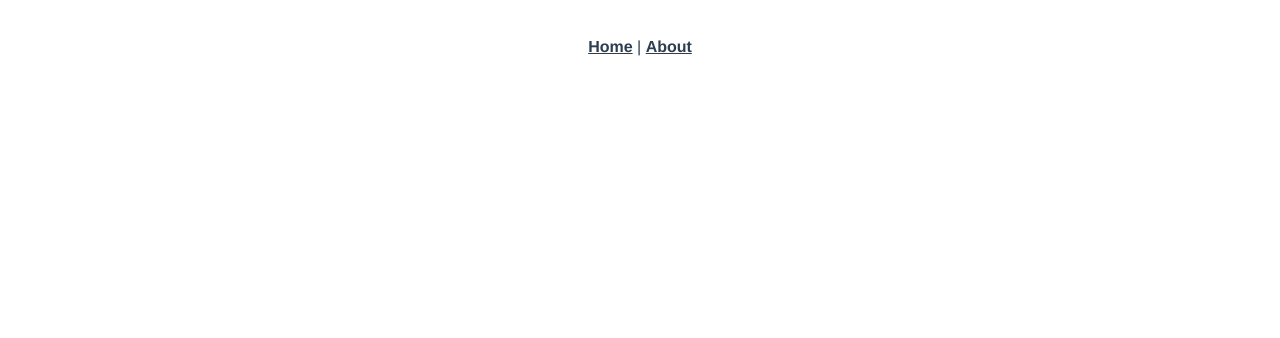
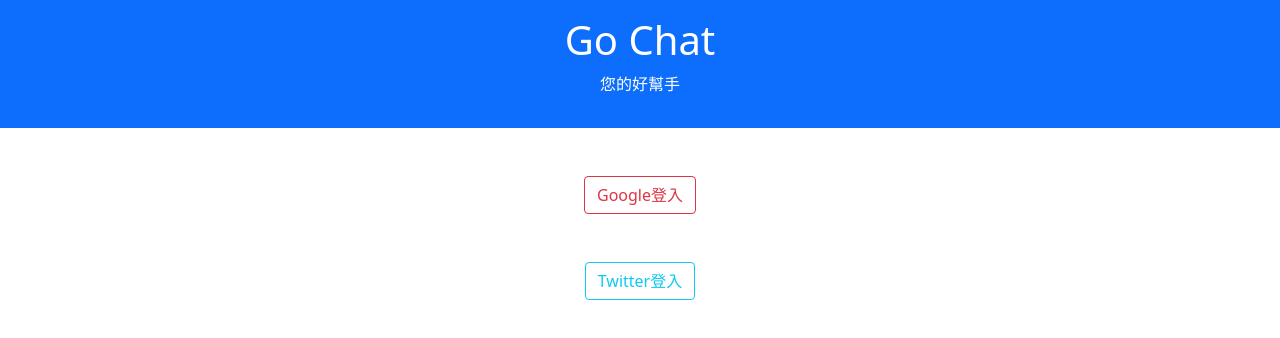
Before and after one commit to y75434/chatApp, a Vue app: page /login in a window 1280 px wide. Shown: the top 338 px of the page. Built offline with nearby package versions, Linux system fonts and the light colour scheme.

Commit message:
設定登入頁

```diff
--- a/package.json
+++ b/package.json
@@ -9,8 +9,10 @@
   },
   "dependencies": {
     "core-js": "^3.6.5",
+    "firebase": "^8.3.1",
     "vue": "^2.6.11",
-    "vue-router": "^3.2.0"
+    "vue-router": "^3.2.0",
+    "vuex": "^3.6.2"
   },
   "devDependencies": {
     "@vue/cli-plugin-babel": "~4.5.0",
--- a/public/index.html
+++ b/public/index.html
@@ -6,12 +6,18 @@
     <meta name="viewport" content="width=device-width,initial-scale=1.0">
     <link rel="icon" href="<%= BASE_URL %>favicon.ico">
     <title><%= htmlWebpackPlugin.options.title %></title>
+    <!-- CSS only -->
+    <link href="https://cdn.jsdelivr.net/npm/bootstrap@5.0.0-beta3/dist/css/bootstrap.min.css" rel="stylesheet" integrity="sha384-eOJMYsd53ii+scO/bJGFsiCZc+5NDVN2yr8+0RDqr0Ql0h+rP48ckxlpbzKgwra6" crossorigin="anonymous">
   </head>
   <body>
     <noscript>
       <strong>We're sorry but <%= htmlWebpackPlugin.options.title %> doesn't work properly without JavaScript enabled. Please enable it to continue.</strong>
     </noscript>
     <div id="app"></div>
+
+
     <!-- built files will be auto injected -->
+    <!-- JavaScript Bundle with Popper -->
+  <script src="https://cdn.jsdelivr.net/npm/bootstrap@5.0.0-beta3/dist/js/bootstrap.bundle.min.js" integrity="sha384-JEW9xMcG8R+pH31jmWH6WWP0WintQrMb4s7ZOdauHnUtxwoG2vI5DkLtS3qm9Ekf" crossorigin="anonymous"></script>
   </body>
 </html>
--- a/src/App.vue
+++ b/src/App.vue
@@ -1,32 +1,9 @@
 <template>
   <div id="app">
-    <div id="nav">
-      <router-link to="/">Home</router-link> |
-      <router-link to="/about">About</router-link>
-    </div>
     <router-view/>
   </div>
 </template>
 
 <style>
-#app {
-  font-family: Avenir, Helvetica, Arial, sans-serif;
-  -webkit-font-smoothing: antialiased;
-  -moz-osx-font-smoothing: grayscale;
-  text-align: center;
-  color: #2c3e50;
-}
 
-#nav {
-  padding: 30px;
-}
-
-#nav a {
-  font-weight: bold;
-  color: #2c3e50;
-}
-
-#nav a.router-link-exact-active {
-  color: #42b983;
-}
 </style>
--- a/src/components/HelloWorld.vue
+++ b/src/components/HelloWorld.vue
@@ -1,33 +1,5 @@
 <template>
-  <div class="hello">
-    <h1>{{ msg }}</h1>
-    <p>
-      For a guide and recipes on how to configure / customize this project,<br>
-      check out the
-      <a href="https://cli.vuejs.org" target="_blank" rel="noopener">vue-cli documentation</a>.
-    </p>
-    <h3>Installed CLI Plugins</h3>
-    <ul>
-      <li><a href="https://github.com/vuejs/vue-cli/tree/dev/packages/%40vue/cli-plugin-babel" target="_blank" rel="noopener">babel</a></li>
-      <li><a href="https://github.com/vuejs/vue-cli/tree/dev/packages/%40vue/cli-plugin-router" target="_blank" rel="noopener">router</a></li>
-      <li><a href="https://github.com/vuejs/vue-cli/tree/dev/packages/%40vue/cli-plugin-eslint" target="_blank" rel="noopener">eslint</a></li>
-    </ul>
-    <h3>Essential Links</h3>
-    <ul>
-      <li><a href="https://vuejs.org" target="_blank" rel="noopener">Core Docs</a></li>
-      <li><a href="https://forum.vuejs.org" target="_blank" rel="noopener">Forum</a></li>
-      <li><a href="https://chat.vuejs.org" target="_blank" rel="noopener">Community Chat</a></li>
-      <li><a href="https://twitter.com/vuejs" target="_blank" rel="noopener">Twitter</a></li>
-      <li><a href="https://news.vuejs.org" target="_blank" rel="noopener">News</a></li>
-    </ul>
-    <h3>Ecosystem</h3>
-    <ul>
-      <li><a href="https://router.vuejs.org" target="_blank" rel="noopener">vue-router</a></li>
-      <li><a href="https://vuex.vuejs.org" target="_blank" rel="noopener">vuex</a></li>
-      <li><a href="https://github.com/vuejs/vue-devtools#vue-devtools" target="_blank" rel="noopener">vue-devtools</a></li>
-      <li><a href="https://vue-loader.vuejs.org" target="_blank" rel="noopener">vue-loader</a></li>
-      <li><a href="https://github.com/vuejs/awesome-vue" target="_blank" rel="noopener">awesome-vue</a></li>
-    </ul>
+  <div class="">
   </div>
 </template>
 
--- a/src/main.js
+++ b/src/main.js
@@ -1,10 +1,25 @@
 import Vue from 'vue'
 import App from './App.vue'
 import router from './router'
+import firebase from 'firebase/app'
+import store from './store'
 
 Vue.config.productionTip = false
 
+var firebaseConfig = {
+  apiKey: 'AIzaSyDnZUYzlqGFNwvPfQFG7DoOYAljlSMutGI',
+  authDomain: 'chat-8de40.firebaseapp.com',
+  projectId: 'chat-8de40',
+  storageBucket: 'chat-8de40.appspot.com',
+  messagingSenderId: '880185915464',
+  appId: '1:880185915464:web:7c9d5637d746416ec9407d'
+}
+firebase.initializeApp(firebaseConfig)
+
+window.firebase = firebase
+
 new Vue({
   router,
+  store,
   render: h => h(App)
 }).$mount('#app')
--- /dev/null
+++ b/src/pages/Chat.vue
@@ -0,0 +1,11 @@
+<template>
+  <div class="">
+    <h1>聊天頁</h1>
+  </div>
+</template>
+
+<script>
+export default {
+  name: 'Chat'
+}
+</script>
--- /dev/null
+++ b/src/pages/Login.vue
@@ -0,0 +1,37 @@
+<template>
+  <div>
+    <div class="jumbotron bg-primary text-white p-3 text-center">
+    <h1>Go Chat</h1>
+    <p>您的好幫手</p>
+  </div>
+  <div class="container-fluid">
+    <div class="row mt-5">
+      <div class="col text-center">
+        <button @click="loginWithGoogle" type="button" class="btn btn-outline-danger">Google登入</button>
+      </div>
+    </div>
+    <div class="row mt-5">
+      <div class="col text-center">
+        <button type="button" class="btn btn-outline-info">Twitter登入</button>
+      </div>
+    </div>
+  </div>
+  </div>
+</template>
+
+<script>
+// import firebase from 'firebase'
+// import auth from 'firebase/auth'
+
+export default {
+  name: 'Login'
+  // methods: { 目前無法使用
+  //   loginWithGoogle () {
+  //     firebase.auth().signWithPopup(new firebase.auth.GoogleAuthProvider())
+  //       .then((response) => {
+  //         console.log(response.user)
+  //       })
+  //   }
+  // }
+}
+</script>
--- a/src/router/index.js
+++ b/src/router/index.js
@@ -1,22 +1,21 @@
 import Vue from 'vue'
 import VueRouter from 'vue-router'
-import Home from '../views/Home.vue'
+
+import Login from '../pages/Login'
+import Chat from '../pages/Chat'
 
 Vue.use(VueRouter)
 
 const routes = [
   {
     path: '/',
-    name: 'Home',
-    component: Home
+    name: 'chat',
+    component: Chat
   },
   {
-    path: '/about',
-    name: 'About',
-    // route level code-splitting
-    // this generates a separate chunk (about.[hash].js) for this route
-    // which is lazy-loaded when the route is visited.
-    component: () => import(/* webpackChunkName: "about" */ '../views/About.vue')
+    path: '/login',
+    name: 'Login',
+    component: Login
   }
 ]
 
--- /dev/null
+++ b/src/store.js
@@ -0,0 +1,25 @@
+import Vue from 'vue'
+import Vuex from 'vuex'
+
+Vue.use(Vuex)
+
+const state = {
+  currentUser: 'lin'
+}
+
+const mutations = {}
+
+const actions = {}
+
+const getters = {
+  currentUser: state => state.currentUser
+}
+
+const store = new Vuex.Store({
+  state,
+  mutations,
+  actions,
+  getters
+})
+
+export default store
```
Also changed, not shown: 1 other file (tests, documents, lock files or other folders).
